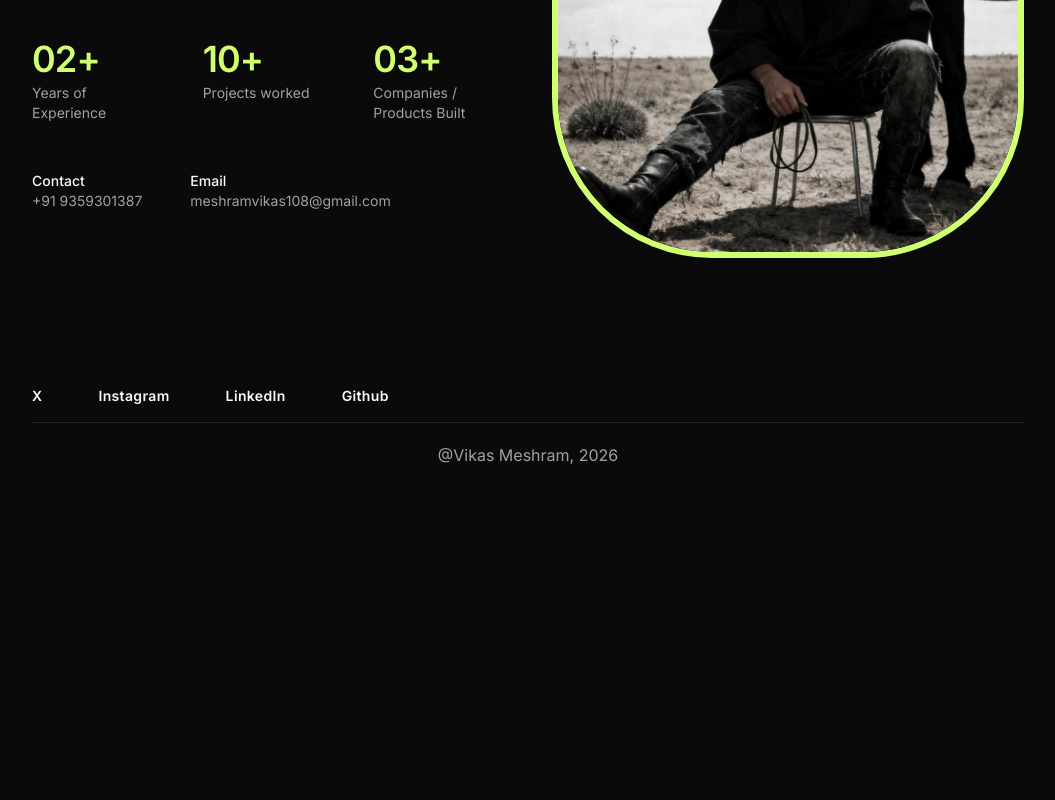
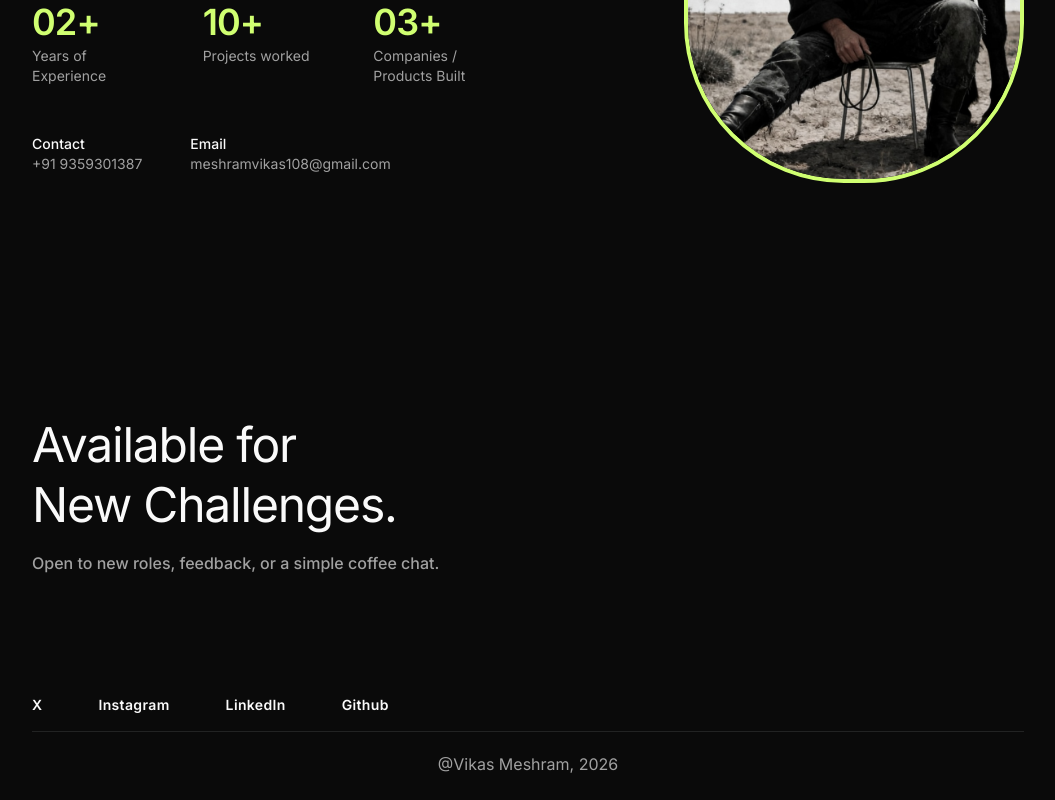
Before and after one commit to VikasMeshram2708/Portfolio, a Next.js app: page / in a window 1280 px wide. Shown: the part 2532-3332 px from the top of the page, without its empty margins (112-1167 px from the left). Before the commit the page ends 3023 px from the top, so only its background shows below. Built offline with nearby package versions, Linux system fonts and the light colour scheme.

Commit message:
add: cta section revamped: about me section.

```diff
--- a/app/page.tsx
+++ b/app/page.tsx
@@ -1,5 +1,6 @@
 import Container from "@/components/Container";
 import AboutMe from "@/components/home/about-me";
+import Cta from "@/components/home/cta";
 import Hero from "@/components/home/hero";
 import Projects from "@/components/home/projects";
 
@@ -12,6 +13,8 @@ export default function Home() {
         <Projects />
         {/* about me */}
         <AboutMe />
+        {/* Cta */}
+        <Cta />
       </Container>
     </div>
   );
--- a/components/home/about-me.tsx
+++ b/components/home/about-me.tsx
@@ -104,12 +104,13 @@ export default function AboutMe() {
             <motion.div
               whileHover={{ scale: 1.02 }}
               transition={{ duration: 0.25, ease: "easeOut" }}
-              className="relative h-125 w-125 overflow-hidden rounded-[160px] border-6 border-[#d0ff71]"
+              className="relative aspect-[4/5] w-full max-w-[260px] overflow-hidden rounded-[160px] border-4 border-[#d0ff71] sm:max-w-[300px] md:max-w-[340px]"
             >
               <Image
-                src="/pics/me-hero.jpg" // replace with your image
+                src="/pics/me-hero.jpg"
                 alt="Vikas Meshram"
                 fill
+                sizes="(max-width: 768px) 70vw, 340px"
                 className="object-cover"
                 priority
               />
--- /dev/null
+++ b/components/home/cta.tsx
@@ -0,0 +1,34 @@
+"use client";
+
+import { motion } from "motion/react";
+import Container from "../Container";
+
+export default function Cta() {
+  return (
+    <Container className="flex flex-col justify-center space-y-4 py-16 md:py-24">
+      <motion.h1
+        initial={{ opacity: 0, y: 16 }}
+        animate={{ opacity: 1, y: 0 }}
+        transition={{ duration: 0.45, ease: "easeOut" }}
+        className="max-w-xl text-3xl leading-tight tracking-tight md:text-4xl md:leading-tight lg:text-5xl"
+      >
+        Available for
+        <br />
+        New Challenges.
+      </motion.h1>
+
+      <motion.p
+        initial={{ opacity: 0, y: 12 }}
+        animate={{ opacity: 1, y: 0 }}
+        transition={{
+          duration: 0.45,
+          delay: 0.08,
+          ease: "easeOut",
+        }}
+        className="text-muted-foreground max-w-md text-sm font-medium md:text-base"
+      >
+        Open to new roles, feedback, or a simple coffee chat.
+      </motion.p>
+    </Container>
+  );
+}
```
